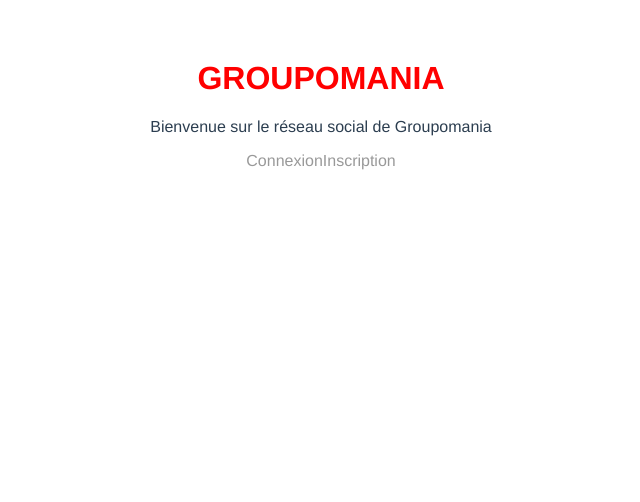
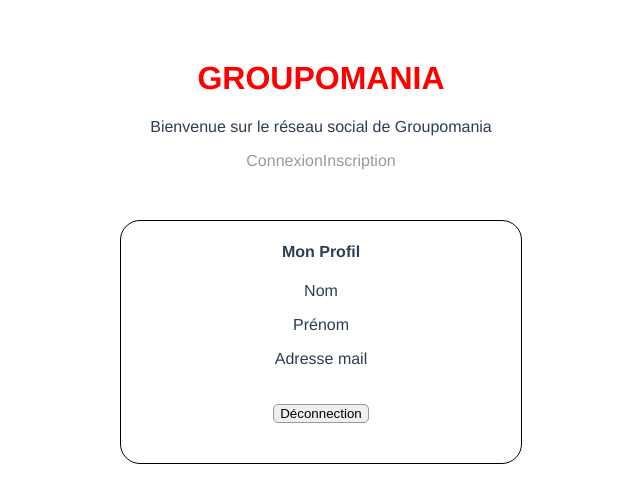
Before and after one commit to EUrru31/EtienneUrru_7_16042021, a Vue app in the folder frontend/: page /profile in a window 1280 px wide. Shown: the top 502 px of the page, without its empty margins (319-959 px from the left). Built offline with nearby package versions, Linux system fonts and the light colour scheme.

Commit message:
mise en place route Home et Profile

```diff
--- a/frontend/src/App.vue
+++ b/frontend/src/App.vue
@@ -1,12 +1,11 @@
 <template>
-    <router-view>
     <h1 class="title">GROUPOMANIA</h1>
     <p>Bienvenue sur le réseau social de Groupomania</p>
     <nav>
         <router-link to="/">Connexion</router-link>
         <router-link to="/signin">Inscription</router-link>
     </nav>
-    </router-view>
+    <router-view />
 </template>
 
 <script>
--- a/frontend/src/router/index.js
+++ b/frontend/src/router/index.js
@@ -2,6 +2,8 @@
 import Connect from "@/views/Connect.vue";
 import Signin from "@/views/Signin.vue";
 import NotFound from "@/views/NotFound.vue";
+import Profile from "@/views/Profile.vue";
+import Home from "@/views/Home.vue";
 
 const routes = [
     {
@@ -28,6 +30,22 @@
             title: "404 Not Found",
         },
     },
+    {
+        name: "Profile",
+        path: "/profile",
+        component: Profile,
+        meta: {
+            title: "Profile",
+        },
+    },
+    {
+        name: "Home",
+        path: "/home",
+        component: Home,
+        meta: {
+            title: "Home",
+        },
+    },
 ];
 
 const router = createRouter({
--- a/frontend/src/views/Profile.vue
+++ b/frontend/src/views/Profile.vue
@@ -1,3 +1,35 @@
 <template>
-    <h1>Mon profil</h1>
+    <div class="card">
+        <h4>Mon Profil</h4>
+
+        <div class="form-row">
+            <p>Nom</p>
+            <p>Prénom</p>
+        </div>
+        <div class="form-row">
+            <p>Adresse mail</p>
+        </div>
+        <div class="form-row">
+            <button class="button">Déconnection</button>
+        </div>
+    </div>
 </template>
+
+<script></script>
+
+<style lang="scss" scoped>
+.card {
+    border: 1px solid black;
+    border-radius: 20px;
+    width: 400px;
+    margin: auto;
+    margin-top: 50px;
+    padding-bottom: 20px;
+}
+
+button {
+    border: 1px solid rgb(153, 153, 153);
+    border-radius: 5px;
+    margin: 20px;
+}
+</style>
```
Lines whose indentation alone changed are shown as unchanged.
